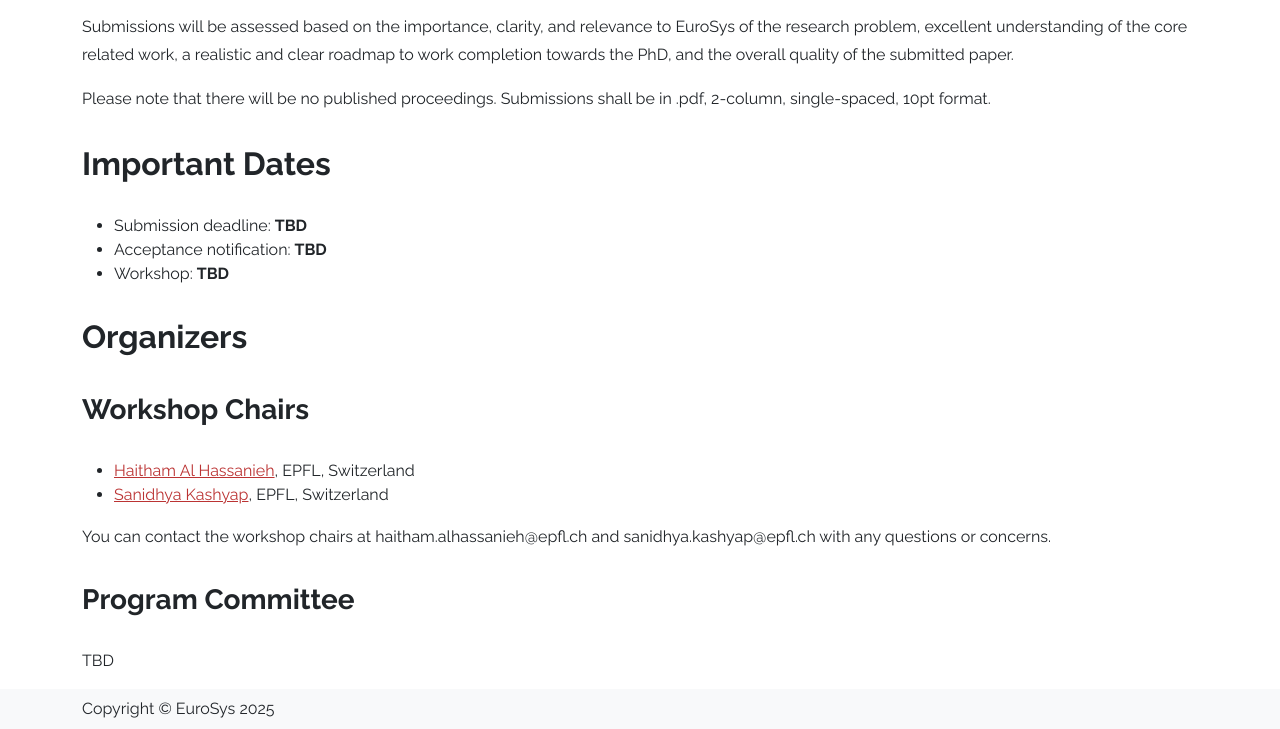
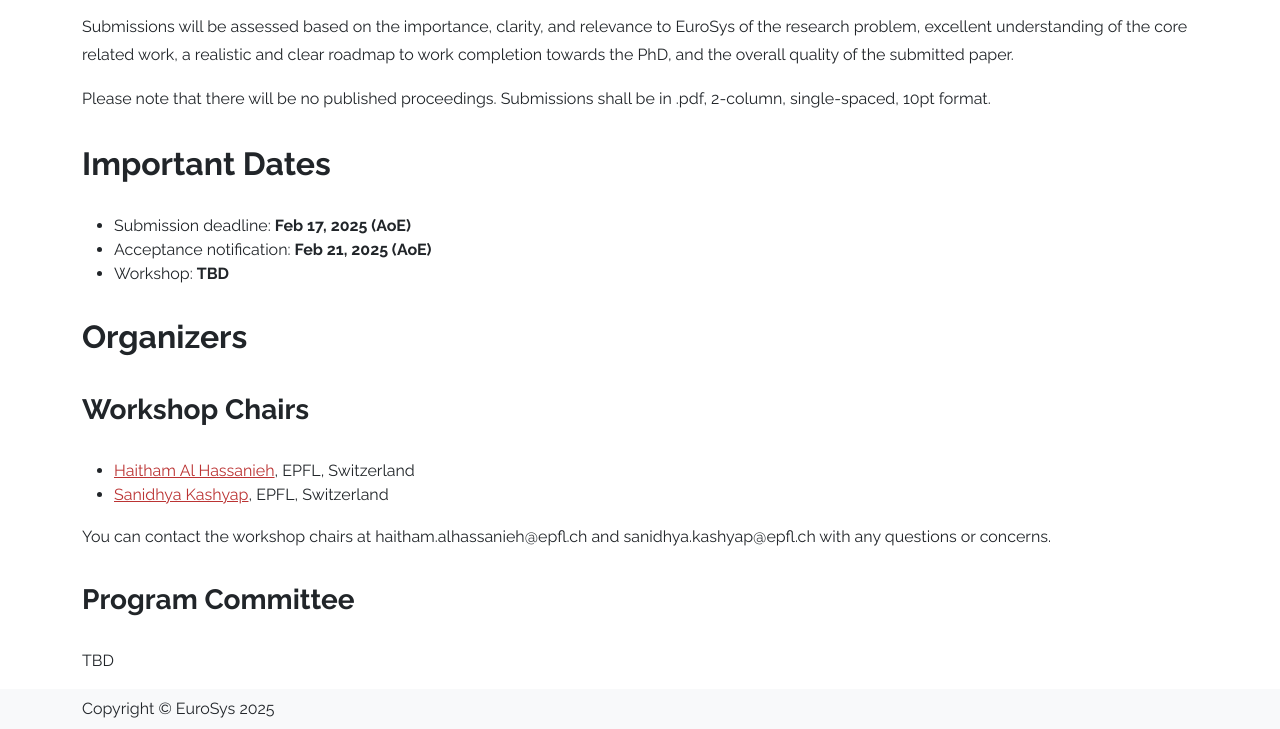
Before and after one commit to eurodw25/eurodw25.github.io, a plain HTML site: page index.html in a window 1280 px wide. Shown: the part 2230-2959 px from the top of the page. Drawn offline with nearby package versions, Linux system fonts and the light colour scheme.

Commit message:
Update dates

```diff
--- a/index.html
+++ b/index.html
@@ -269,8 +269,8 @@
           <h2 class="section-heading">Important Dates</h2>
 
           <ul>
-            <li>Submission deadline: <strong>TBD</strong></li>
-            <li>Acceptance notification: <strong>TBD</strong></li>
+            <li>Submission deadline: <strong>Feb 17, 2025 (AoE)</strong></li>
+            <li>Acceptance notification: <strong>Feb 21, 2025 (AoE)</strong></li>
             <li>Workshop: <strong>TBD</strong></li>
           </ul>
 
```
